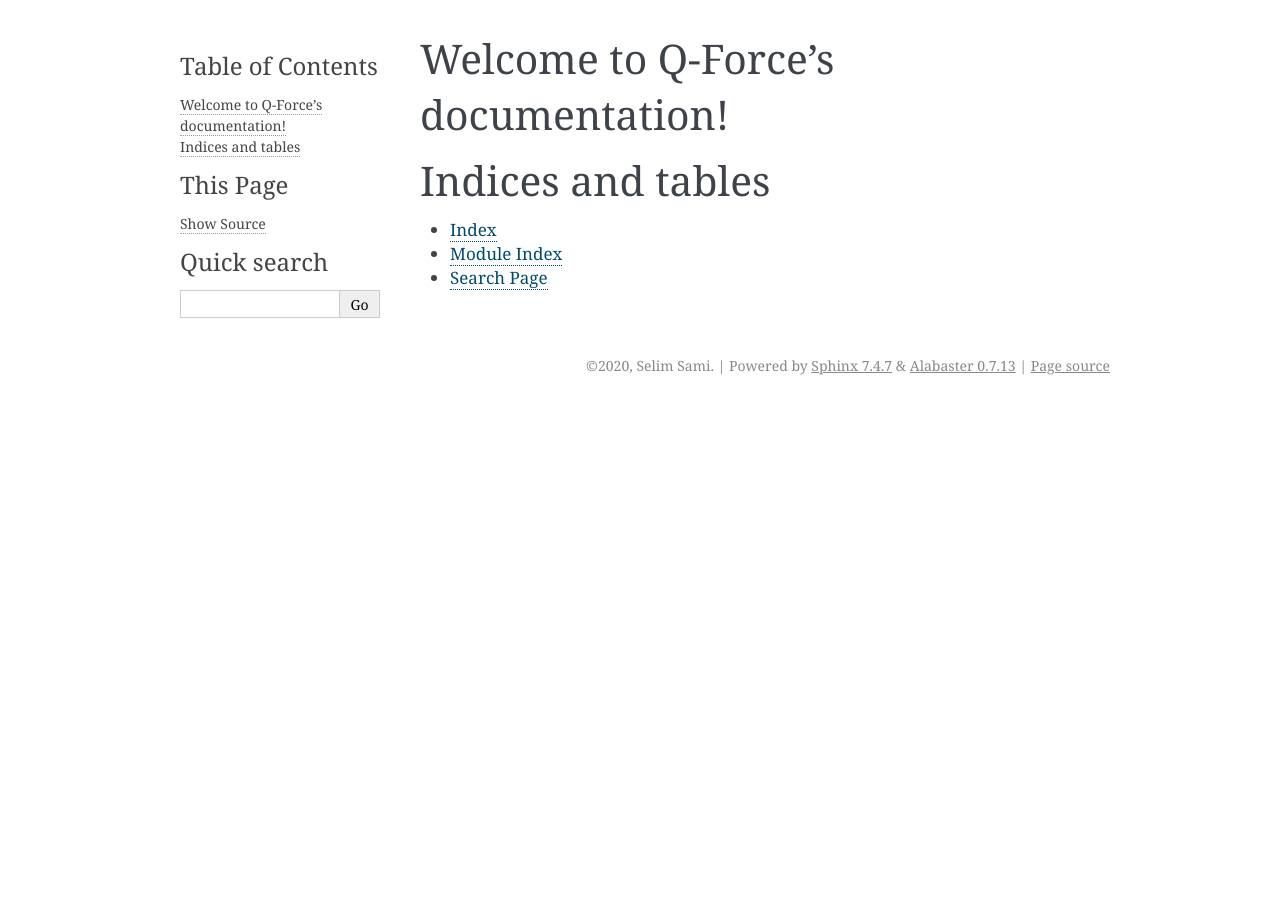
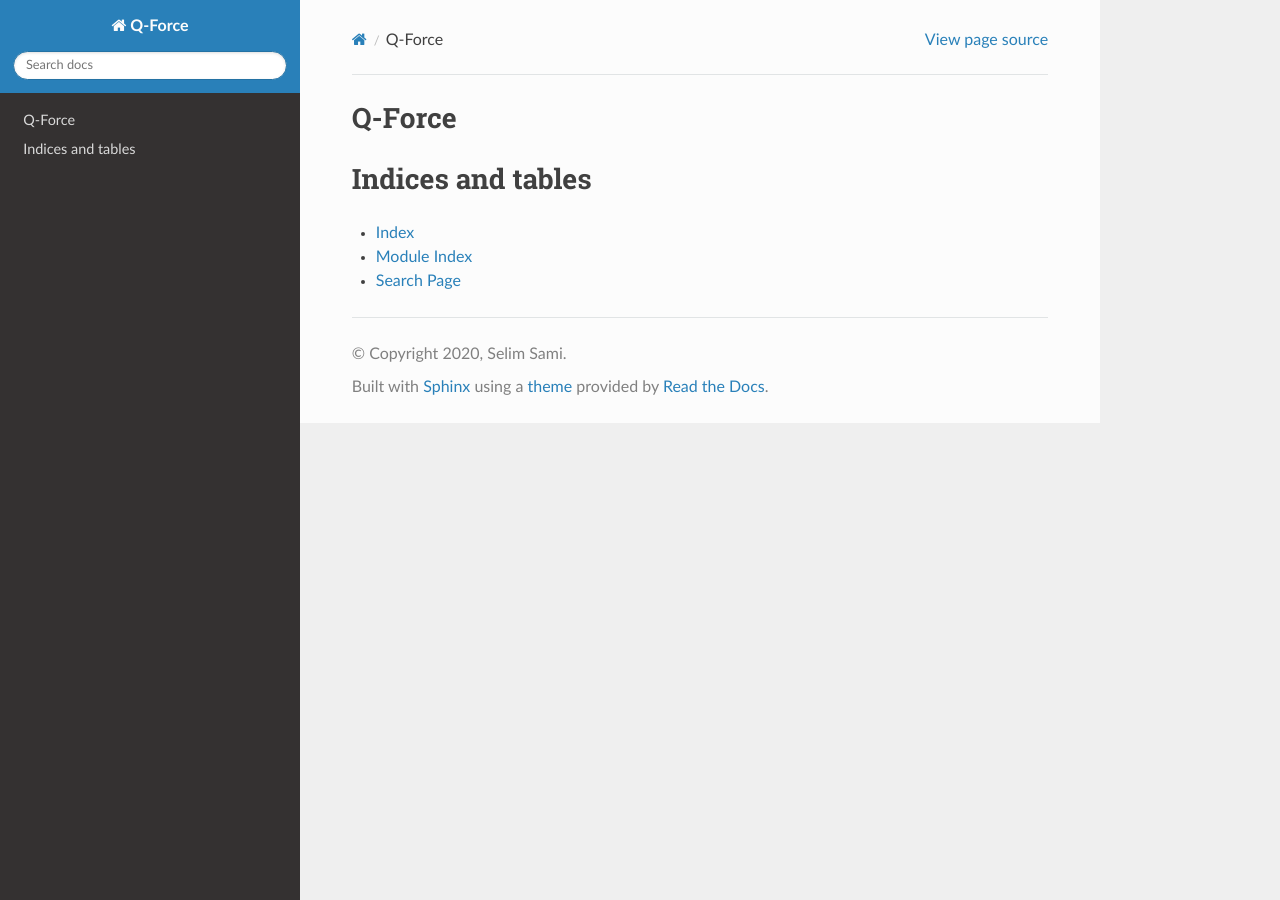
Before and after one commit to selimsami/qforce, a Sphinx documentation site: the page built from docs/source/index.rst, in a window 1280 px wide. Built offline with Sphinx 7.4.7 and the Read the Docs theme 2.0.0, drawn with Linux system fonts in a browser that asks for light colours.

```diff
--- a/docs/source/conf.py
+++ b/docs/source/conf.py
@@ -33,8 +33,7 @@ master_doc = 'index'
 # Add any Sphinx extension module names here, as strings. They can be
 # extensions coming with Sphinx (named 'sphinx.ext.*') or your custom
 # ones.
-extensions = [
-]
+extensions = ["sphinx_rtd_theme"]
 
 # Add any paths that contain templates here, relative to this directory.
 templates_path = ['_templates']
@@ -50,7 +49,7 @@ exclude_patterns = []
 # The theme to use for HTML and HTML Help pages.  See the documentation for
 # a list of builtin themes.
 #
-html_theme = 'alabaster'
+html_theme = 'sphinx_rtd_theme'
 
 # Add any paths that contain custom static files (such as style sheets) here,
 # relative to this directory. They are copied after the builtin static files,
--- a/docs/source/index.rst
+++ b/docs/source/index.rst
@@ -1,9 +1,5 @@
-.. Q-Force documentation master file, created by
-   sphinx-quickstart on Tue Sep  1 11:05:04 2020.
-   You can adapt this file completely to your liking, but it should at least
-   contain the root `toctree` directive.
 
-Welcome to Q-Force's documentation!
+Q-Force
 ===================================
 
 .. toctree::
```
